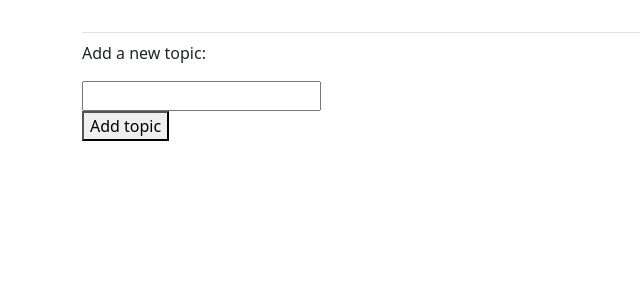
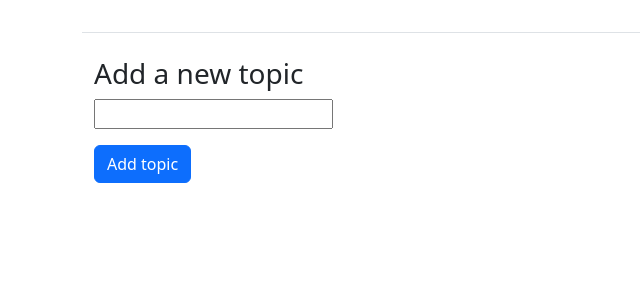
Before and after one commit to MSRhmn/journal-record, a Django app: page /new_topic/ in a window 1280 px wide. Shown: the part 58-358 px from the top of the page, without its empty margins (0-640 px from the left). Run offline with Django 5.2, Linux system fonts and the light colour scheme; the visitor is signed in with stand-in values (Sample User, id 1); some libraries are stand-ins or nearby versions.

Commit message:
style: new_topic template

```diff
--- a/journal_records/templates/journal_records/new_topic.html
+++ b/journal_records/templates/journal_records/new_topic.html
@@ -1,12 +1,15 @@
 {% extends "journal_records/base.html" %}
 
 {% block content %}
-  <p>Add a new topic:</p>
+  <div class="container mt-4">
+    <h3>Add a new topic</h3>
 
-  <form action="{% url 'journal_records:new_topic' %}" method="post">
-    {% csrf_token %}
-    {{ form.as_div }}
-    <button name="submit">Add topic</button>
-  </form>
-
+    <form action="{% url 'journal_records:new_topic' %}" method="post" class="needs-validation" novalidate>
+      {% csrf_token %}
+      <div class="mb-3">
+        {{ form.as_p }}
+      </div>
+      <button name="submit" class="btn btn-primary">Add topic</button>
+    </form>
+  </div>
 {% endblock content %}
```
